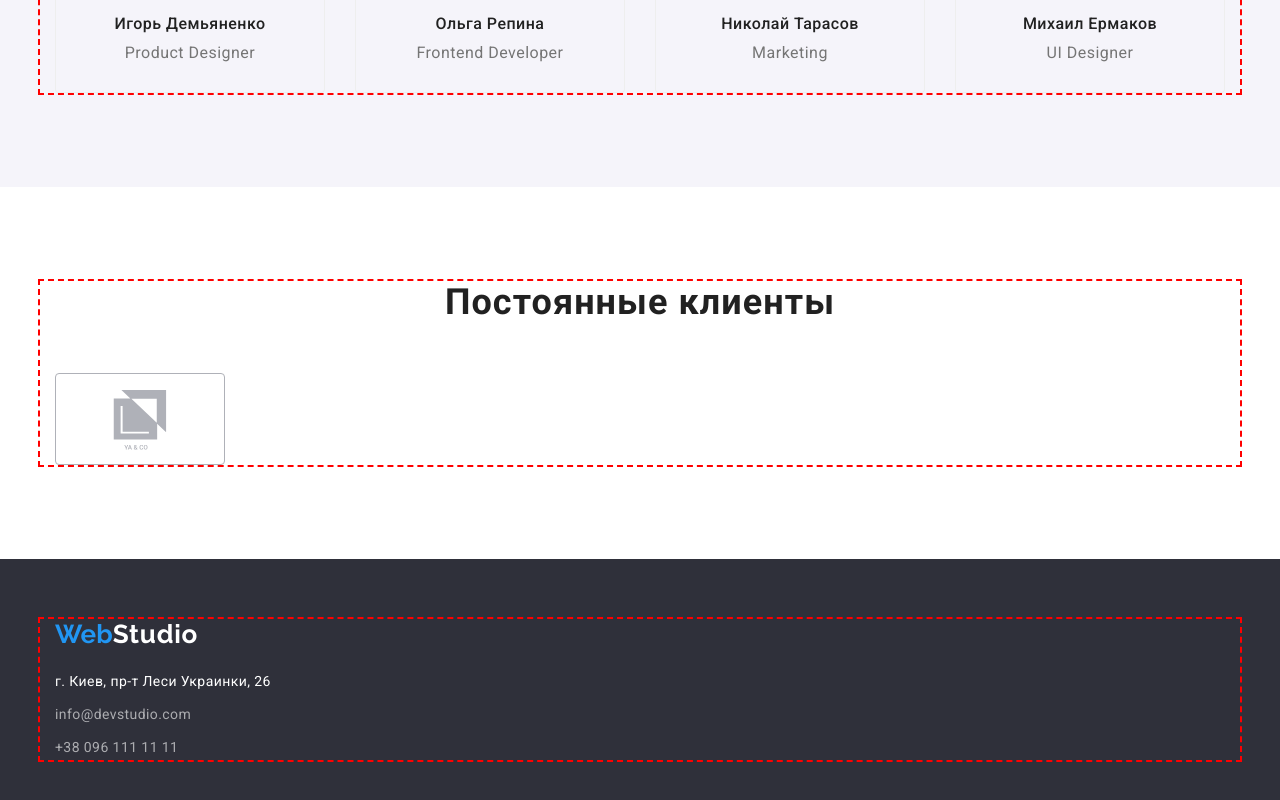
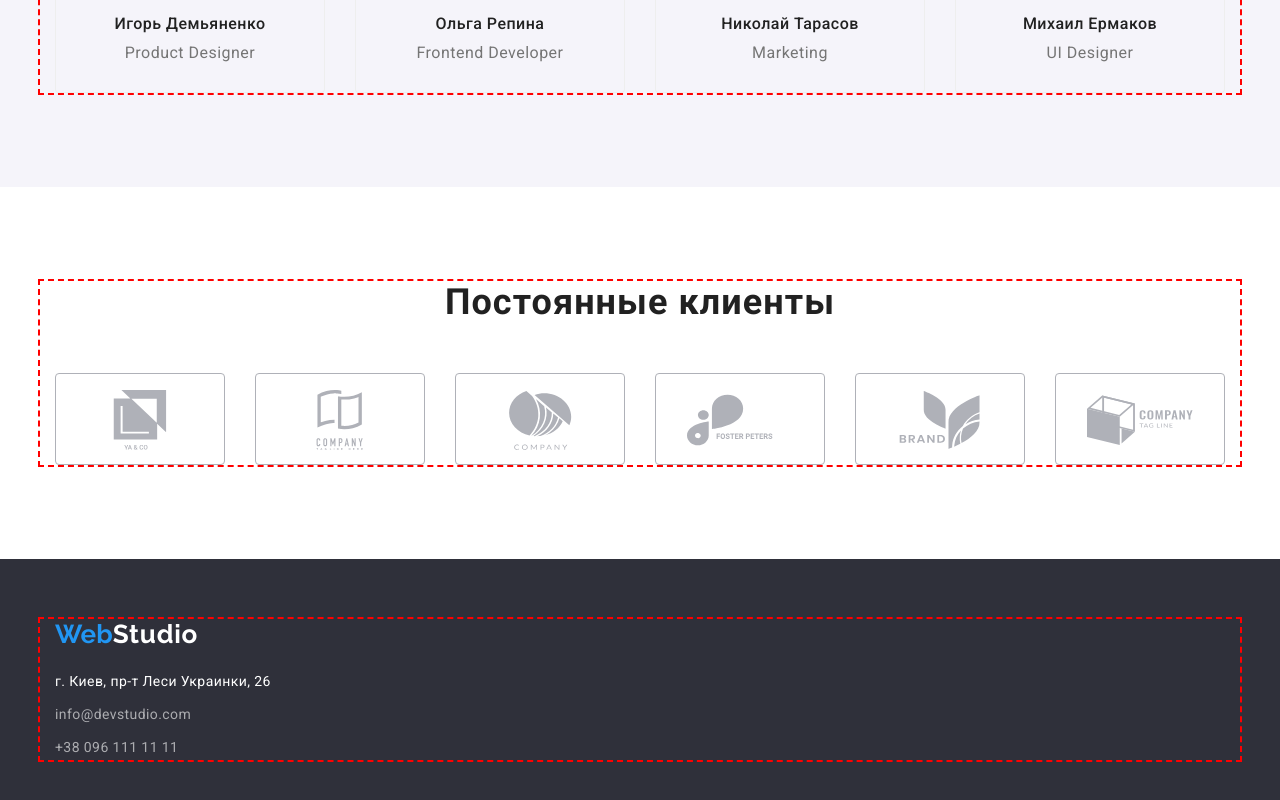
Before and after one commit to dmitrikll/goit-markup-hw-04, a plain HTML site: page index.html in a window 1280 px wide. Shown: the part 1908-2708 px from the top of the page. Drawn offline with nearby package versions, Linux system fonts and the light colour scheme.

Commit message:
finish section CLIENTS

```diff
--- a/css/styles.css
+++ b/css/styles.css
@@ -426,31 +426,38 @@ img {
 
 .clients-list {
   display: flex;
-  margin-left: auto;
-  margin-right: auto;
+  /* margin-left: auto;
+  margin-right: auto; */
   text-align: center;
 }
 
-.clients-list-item {
+.clients-list-item:not(last-child) {
+  margin-right: 30px;
+}
+
+.clients-list-link {
+  display: block;
   width: 170px;
   height: 92px;
   border: 1px solid var(--picture-color);
   border-radius: 4px;
   padding-top: 16px;
   padding-bottom: 16px;
+  ext-align: center;
 }
 
 .client-list-svg {
   fill: var(--picture-color);
 }
 
-.clients-list-item:hover,
-.clients-list-item:focus {
+.clients-list-link:hover,
+.clients-list-link:focus {
   border-color: var(--accent-color);
 }
 
-.client-list-svg:hover,
-.client-list-svg:focus {
+.clients-list-link:hover .client-list-svg,
+.clients-list-link:focus .client-list-svg {
+  border-color: var(--accent-color);
   fill: var(--accent-color);
 }
 
--- a/index.html
+++ b/index.html
@@ -176,6 +176,7 @@
           </ul>
         </div>
       </section>
+      <!-- CLIENTS -->
       <section class="clients">
         <div class="container">
           <h2 class="clients-title">Постоянные клиенты</h2>
@@ -187,7 +188,41 @@
                   </svg>
                 </a>
             </li>
-
+            <li class="clients-list-item">
+              <a class="clients-list-link" href="" target="_blank" rel="noopener noreferrer">
+                <svg class="client-list-svg" width="106" height="60">
+                  <use href="./images/sprite.svg#taglinehere"></use>
+                </svg>
+              </a>
+            </li>
+            <li class="clients-list-item">
+              <a class="clients-list-link" href="" target="_blank" rel="noopener noreferrer">
+                <svg class="client-list-svg" width="106" height="60">
+                  <use href="./images/sprite.svg#company"></use>
+                </svg>
+              </a>
+            </li>
+            <li class="clients-list-item">
+              <a class="clients-list-link" href="" target="_blank" rel="noopener noreferrer">
+                <svg class="client-list-svg" width="106" height="60">
+                  <use href="./images/sprite.svg#fosterpeters"></use>
+                </svg>
+              </a>
+            </li>
+            <li class="clients-list-item">
+              <a class="clients-list-link" href="" target="_blank" rel="noopener noreferrer">
+                <svg class="client-list-svg" width="106" height="60">
+                  <use href="./images/sprite.svg#brand"></use>
+                </svg>
+              </a>
+            </li>
+            <li class="clients-list-item">
+              <a class="clients-list-link" href="" target="_blank" rel="noopener noreferrer">
+                <svg class="client-list-svg" width="106" height="60">
+                  <use href="./images/sprite.svg#tagline"></use>
+                </svg>
+              </a>
+            </li>
           </ul>
         </div>
       </section>
```
